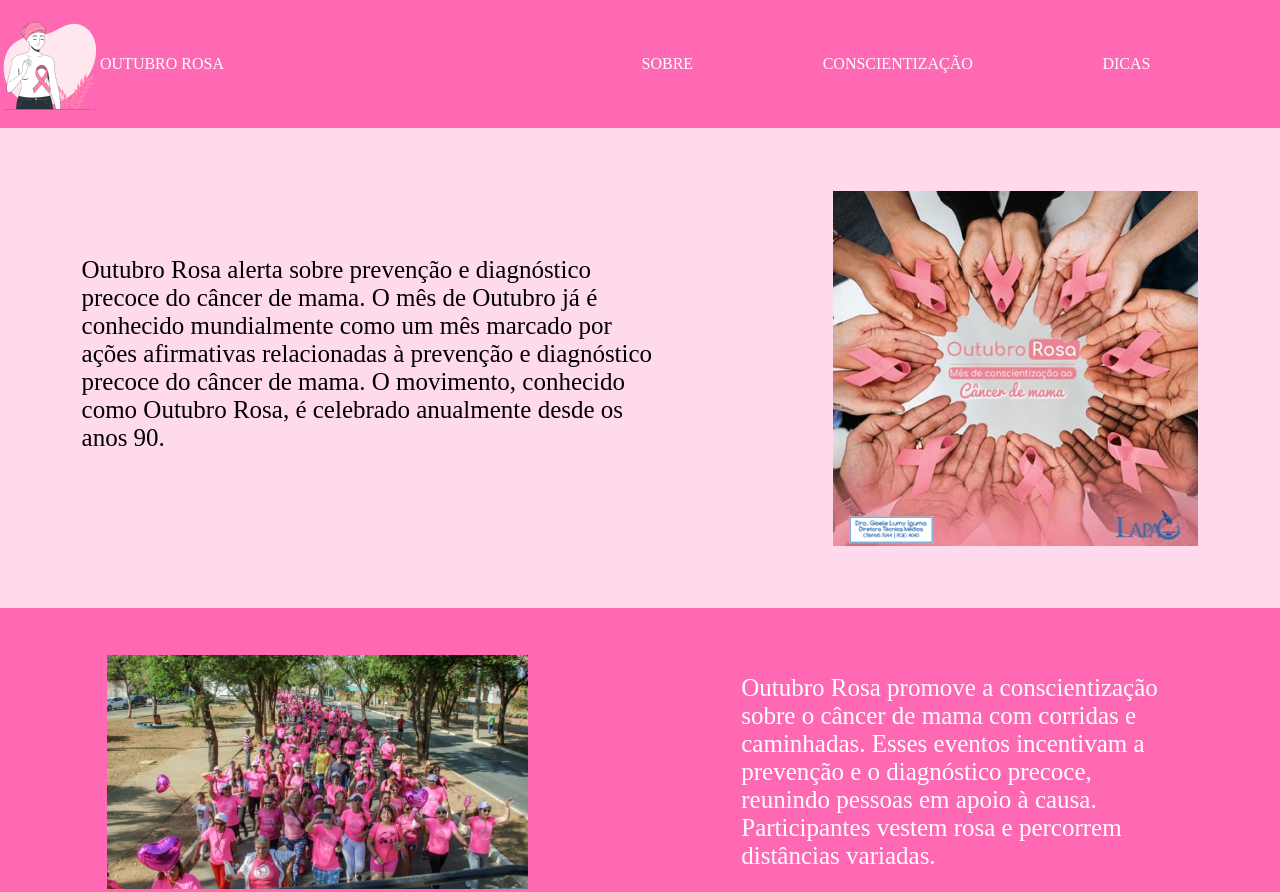
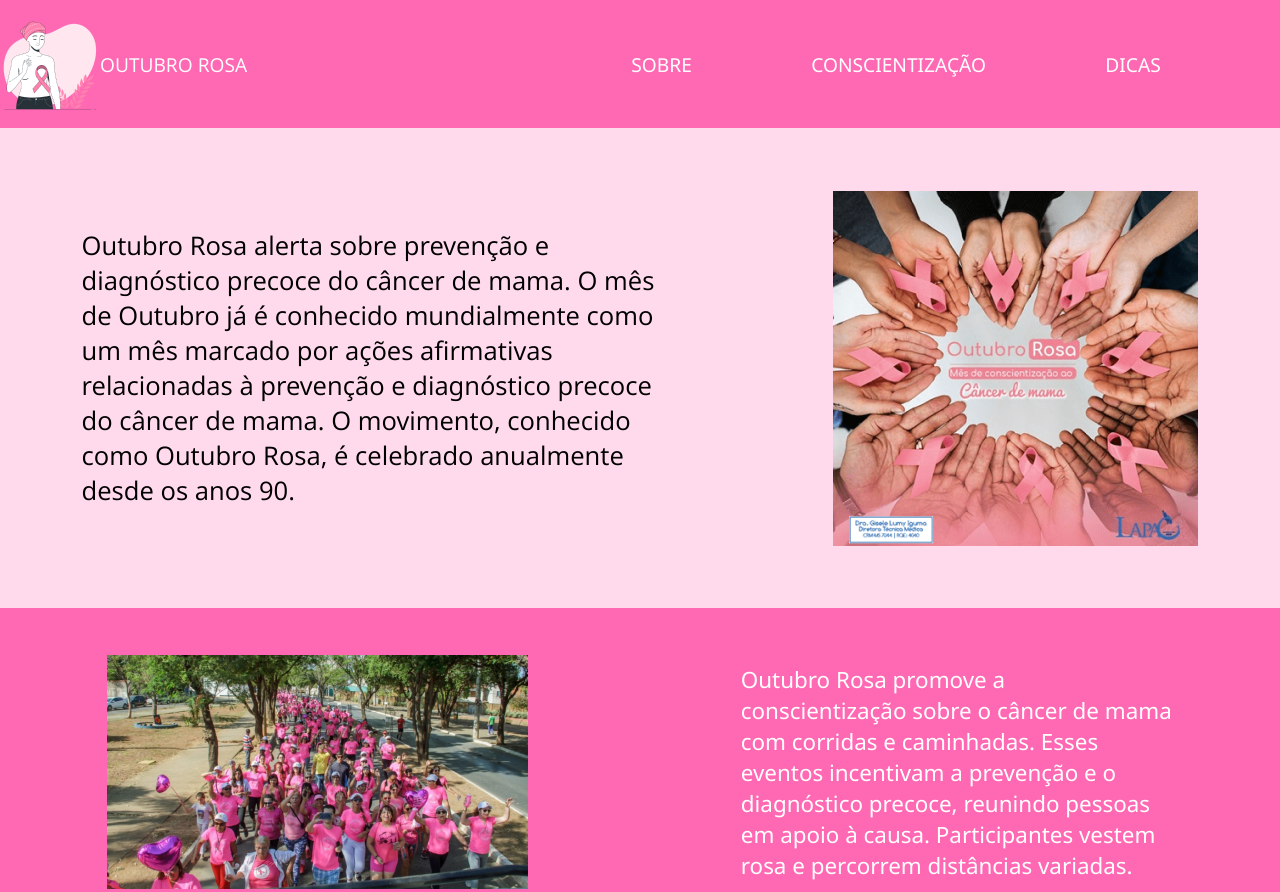
Before and after one commit to LarissaPadilha-dev/Desafio-2-VNW-outubro-rosa, a plain HTML site: page index.html in a window 1280 px wide. Shown: the top 892 px of the page. Drawn offline with Linux system fonts and the light colour scheme.

Commit message:
adicionado fonte

```diff
--- a/index.html
+++ b/index.html
@@ -3,6 +3,9 @@
 <head>
     <meta charset="UTF-8">
     <meta name="viewport" content="width=device-width, initial-scale=1.0">
+    <link rel="preconnect" href="https://fonts.googleapis.com">
+    <link rel="preconnect" href="https://fonts.gstatic.com" crossorigin>
+    <link href="https://fonts.googleapis.com/css2?family=Noto+Sans:ital,wght@0,100..900;1,100..900&display=swap" rel="stylesheet">
     <link rel="stylesheet" href="style.css">
     <title>Outubro Rosa</title>
 </head>
@@ -55,9 +58,7 @@
             <p>Nome da facilitadora: Marina Gomes</p>
             <p>Layout criado para fins de estudos na escola vai na web</p>
         </div>
-        <figure>
             <img src="./img/outubro-rosa.png" alt="imagem da fitinha rosa">
-        </figure>
     </footer>
 </body>
 </html>
--- a/style.scss
+++ b/style.scss
@@ -2,6 +2,7 @@
     margin: 0;
     padding: 0;
     box-sizing: border-box;
+    font-family: "Noto Sans", sans-serif;
   }
 
   header {
@@ -17,9 +18,14 @@
       justify-content: space-evenly;
       width: 60vw;
     }
+    p {
+      font-size: 1.2rem;
+      font-weight: 380;
+    }
     a{
       color: white;
       text-decoration: none;
+      font-size: 1.2rem;
       a:hover {
         background-color:  #a80a59;
     }
@@ -37,10 +43,12 @@
     justify-content: space-around;
     height: 60vh;
     p {
+      display: flex;
+      align-items: center;
       width: 46vw;
       height: 28vh;
-      font-size: 25px;
-      font-weight: 400;
+      font-size: 1.6rem;
+      font-weight: 380;
     }
 }
 
@@ -53,8 +61,8 @@
 
     p {
       color: white;
-      width: 33.75vw;
-      font-size: 25px;
+      width: 33.8vw;
+      font-size: 1.4rem;
     }
   }
 
```
Also changed, not shown: style.css, 1 other file.
